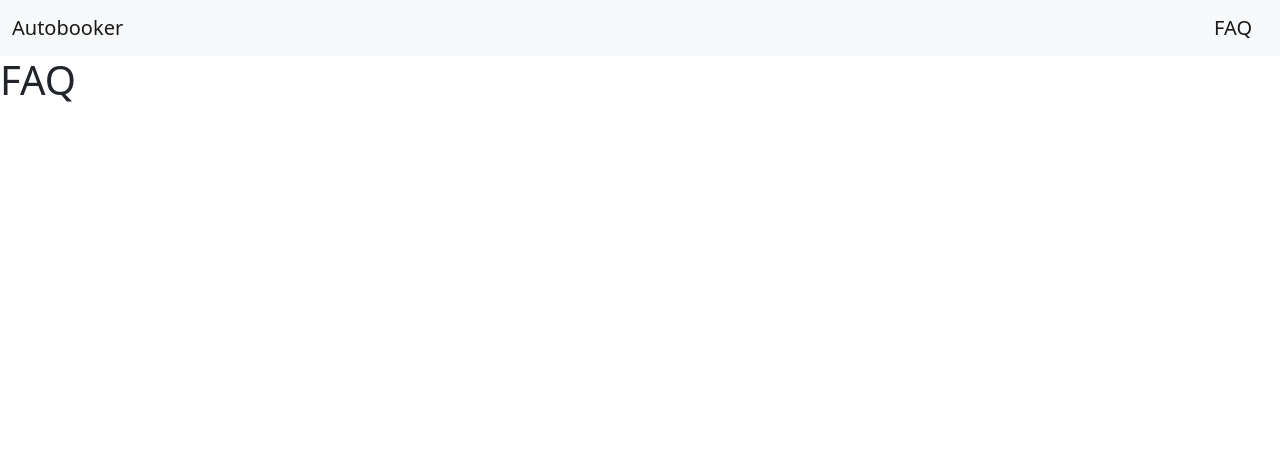
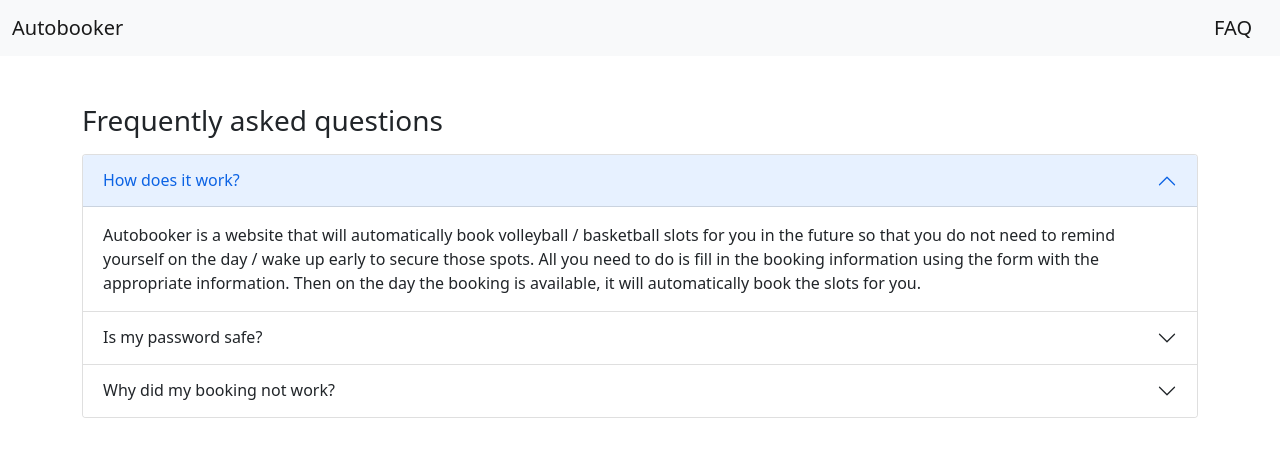
Before and after one commit to jiaweihong/auto-booker, a React (Create React App) app in the folder client/: page /faq in a window 1280 px wide. Shown: the top 454 px of the page. Built offline with nearby package versions, Linux system fonts and the light colour scheme.

Commit message:
accordion information has been added

```diff
--- a/client/src/FaqPage.js
+++ b/client/src/FaqPage.js
@@ -2,9 +2,48 @@
 
 const FaqPage = () => {
     return (
-        <>
-            <h1>FAQ</h1>
-        </>
+        <div className="container mt-5">
+            <h3 className="">Frequently asked questions</h3>
+
+            <div class="accordion mt-3" id="accordionExample">
+                <div class="accordion-item">
+                    <h2 class="accordion-header" id="headingOne">
+                        <button class="accordion-button" type="button" data-bs-toggle="collapse" data-bs-target="#collapseOne" aria-expanded="true" aria-controls="collapseOne">
+                            How does it work?
+                        </button>
+                    </h2>
+                    <div id="collapseOne" class="accordion-collapse collapse show" aria-labelledby="headingOne" data-bs-parent="#accordionExample">
+                        <div class="accordion-body">
+                            Autobooker is a website that will automatically book volleyball / basketball slots for you in the future so that you do not need to remind yourself on the day / wake up early to secure those spots. All you need to do is fill in the booking information using the form with the appropriate information. Then on the day the booking is available, it will automatically book the slots for you.
+                        </div>
+                    </div>
+                </div>
+                <div class="accordion-item">
+                    <h2 class="accordion-header" id="headingTwo">
+                        <button class="accordion-button collapsed" type="button" data-bs-toggle="collapse" data-bs-target="#collapseTwo" aria-expanded="false" aria-controls="collapseTwo">
+                            Is my password safe?
+                        </button>
+                    </h2>
+                    <div id="collapseTwo" class="accordion-collapse collapse" aria-labelledby="headingTwo" data-bs-parent="#accordionExample">
+                        <div class="accordion-body">
+                            The password you provide to the website is encrypted before being saved to our database, meaning that your plain-text password is never stored in the database. <strong>However, this does not mean that it is 100% safe.</strong> As the encryption can be reversed if the hacker gains access to a private password (unikely) used to encrypt the password. Use at your own risk.
+                        </div>
+                    </div>
+                </div>
+                <div class="accordion-item">
+                    <h2 class="accordion-header" id="headingThree">
+                        <button class="accordion-button collapsed" type="button" data-bs-toggle="collapse" data-bs-target="#collapseThree" aria-expanded="false" aria-controls="collapseThree">
+                            Why did my booking not work?
+                        </button>
+                    </h2>
+                    <div id="collapseThree" class="accordion-collapse collapse" aria-labelledby="headingThree" data-bs-parent="#accordionExample">
+                        <div class="accordion-body">
+                            This may be due to a bug in the code or an error with the information provided. If your booking has failed, there will be a given reason in the 'Past Bookings' table. <strong>Please make sure that the correct/valid information is provided with regards to the booking.</strong>
+                        </div>
+                    </div>
+                </div>
+            </div>
+        </div>
     )
 }
 
```
